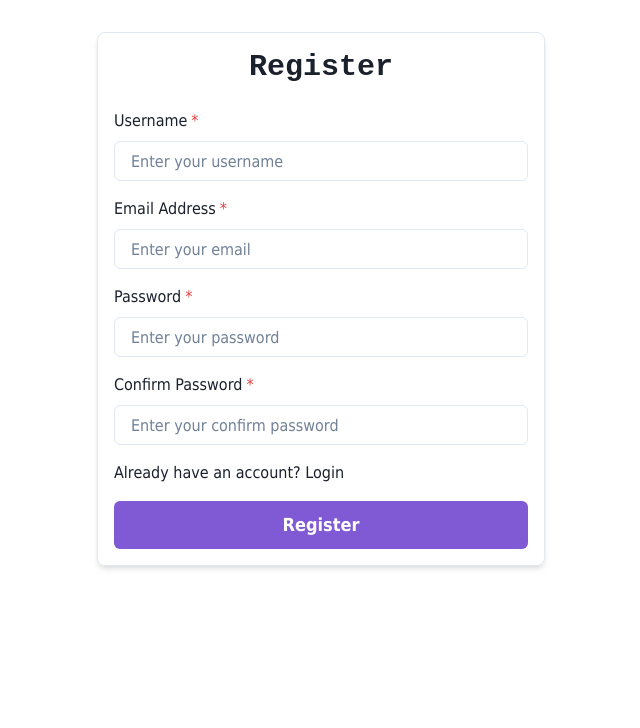
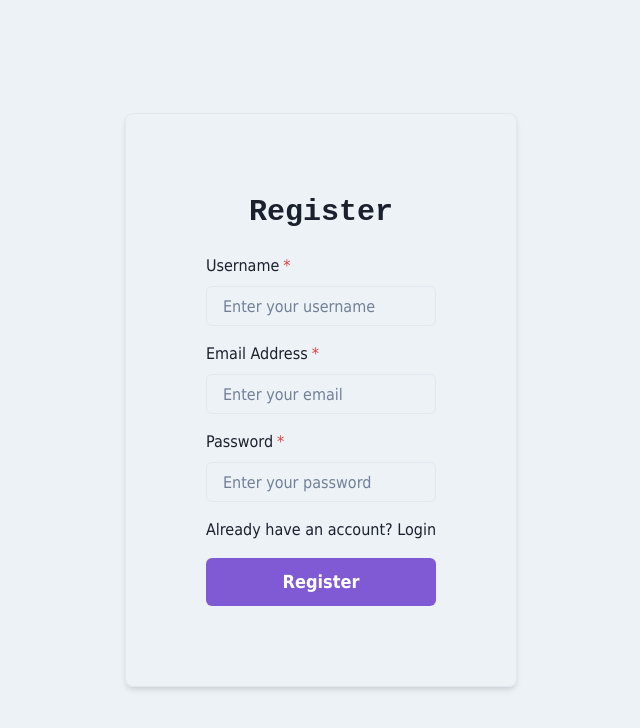
Before and after one commit to dwiiipoetra/react-gallery-book, a React (Vite) app: page /register in a window 1280 px wide. Shown: the top 728 px of the page, without its empty margins (319-959 px from the left). Built offline with nearby package versions, Linux system fonts and the light colour scheme.

Commit message:
fix login & register page

```diff
--- a/src/pages/home/index.jsx
+++ b/src/pages/home/index.jsx
@@ -1,7 +1,7 @@
 import React, { useState } from "react";
 import axios from "axios";
 import { useSelector } from "react-redux";
-import { Form } from "react-router-dom";
+import { Link, Form } from "react-router-dom";
 import BookCard from "../../components/bookCard";
 import Sidebar from "../../components/sidebar";
 import Menu from "../../components/menu";
@@ -117,7 +117,8 @@ const Home = () => {
           </Text>
           <Box sx={boxStyles}>
             <Form onSubmit={handleSubmit}>
-              <FormControl isRequired="true">
+              {user ?
+              (<FormControl isRequired="true">
                 <Stack spacing={4}>
                   <Input
                     type="text"
@@ -153,17 +154,22 @@ const Home = () => {
                   </WrapItem>
                 </Wrap>
               </FormControl>
+              )
+              :
+              <Text color="red.300" fontWeight="semibold">
+                You must <Link to="/login">login</Link> to access this page!
+              </Text>
+              }
             </Form>
           </Box>
 
           {/* <SimpleGrid spacing={10} minChildWidth="300px"> */}
           {/* <SimpleGrid spacing={10} columns={{base: 1, sm: 2, md: 2, xl: 3}}> */}
-          <SimpleGrid spacing={10} templateColumns={{ base: 'repeat(1, 1fr)', md: 'repeat(2, 1fr)', xl: 'repeat(3, 1fr)' }}>
-
-            {/* {user ? ( */}
-            { handleCards() }
-            {/* ) : ('')} */}
-          </SimpleGrid>
+          {user &&
+            <SimpleGrid spacing={10} templateColumns={{ base: 'repeat(1, 1fr)', md: 'repeat(2, 1fr)', xl: 'repeat(3, 1fr)' }}>
+            {handleCards()}
+            </SimpleGrid>
+          }
         </GridItem>
       </Grid>
     </>
--- a/src/pages/login/index.jsx
+++ b/src/pages/login/index.jsx
@@ -2,6 +2,7 @@ import React, { useState } from "react";
 import { Link, useNavigate } from "react-router-dom";
 import { useSelector, useDispatch } from "react-redux";
 import {
+  Flex,
   Box,
   Button,
   FormControl,
@@ -39,18 +40,21 @@ const Login = () => {
   };
 
   return (
+    <Flex
+      height="100vh"
+      alignItems="center"
+      justifyContent="center"
+      bg="gray.100"
+    >
       <Box
       maxW="md"
       mx="auto"
-    mt={8}
-    p={4}
+      p={20}
       borderWidth={1}
       borderRadius="lg"
       boxShadow="md"
       >
-    <Heading as="h2" size="lg" textAlign="center" mb={6}>
-      Login
-    </Heading>
+      <Heading as="h2" size="lg" textAlign="center" mb={6}>Login</Heading>
       <form onSubmit={handleLogin}>
         <Stack spacing={4}>
           <FormControl id="email" isRequired>
@@ -85,6 +89,7 @@ const Login = () => {
         </Stack>
       </form>
       </Box>
+    </Flex>
   );
 };
 
--- a/src/pages/register/index.jsx
+++ b/src/pages/register/index.jsx
@@ -2,6 +2,7 @@ import React, { useState } from "react";
 import { Link, useNavigate } from "react-router-dom";
 import { useDispatch } from "react-redux";
 import {
+  Flex,
   Box,
   Button,
   FormControl,
@@ -9,15 +10,16 @@ import {
   Input,
   Stack,
   Heading,
-  useBreakpointValue
+  useBreakpointValue,
+  Alert,
+  AlertIcon
 } from '@chakra-ui/react';
 
 const Register = () => {
   const [username, setUsername] = useState("");
   const [email, setEmail] = useState("");
   const [password, setPassword] = useState("");
-  const [confirmPassword, setConfirmPassword] = useState("");
-
+  const [isSuccess, setIsSuccess] = useState(false);
   const dispatch = useDispatch();
   const navigate = useNavigate();
 
@@ -31,22 +33,37 @@ const Register = () => {
         password,
       },
     });
-    navigate("/");
+
+    if (username && email && password) {
+      setIsSuccess(true)
+    }
+    navigate("/login");
   };
 
   return (
+    <Flex
+      height="100vh"
+      alignItems="center"
+      justifyContent="center"
+      bg="gray.100"
+    >
       <Box
       maxW="md"
       mx="auto"
-    mt={8}
-    p={4}
+      p={20}
       borderWidth={1}
       borderRadius="lg"
       boxShadow="md"
       >
-    <Heading as="h2" size="lg" textAlign="center" mb={6}>
-      Register
-    </Heading>
+      <Heading as="h2" size="lg" textAlign="center" mb={6}>Register</Heading>
+
+      {isSuccess && (
+      <Alert status='success' mb={6}>
+        <AlertIcon />
+        Successfully Register!
+      </Alert>
+      )}
+
       <form onSubmit={handleRegister}>
         <Stack spacing={4}>
         <FormControl id="username" isRequired>
@@ -76,15 +93,6 @@ const Register = () => {
               onChange={(e) => setPassword(e.target.value)}
             />
           </FormControl>
-        <FormControl id="confirm-password" isRequired>
-          <FormLabel>Confirm Password</FormLabel>
-          <Input
-            type="password"
-            placeholder="Enter your confirm password"
-            value={confirmPassword}
-            onChange={(e) => setConfirmPassword(e.target.value)}
-          />
-        </FormControl>
           <p>
               Already have an account? <Link to="/login">Login</Link>
           </p>
@@ -99,6 +107,7 @@ const Register = () => {
         </Stack>
       </form>
       </Box>
+    </Flex>
   );
 };
 
```
Lines whose indentation alone changed are shown as unchanged.
